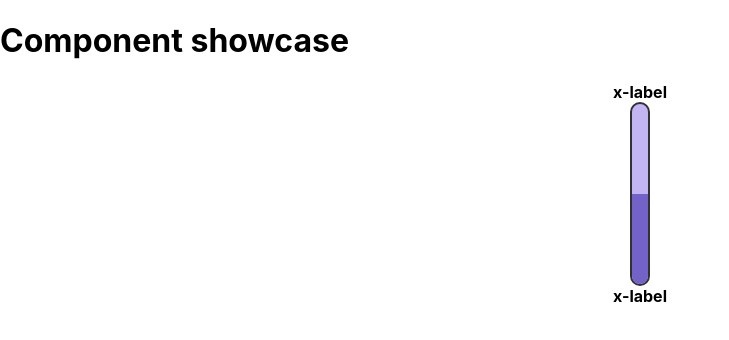
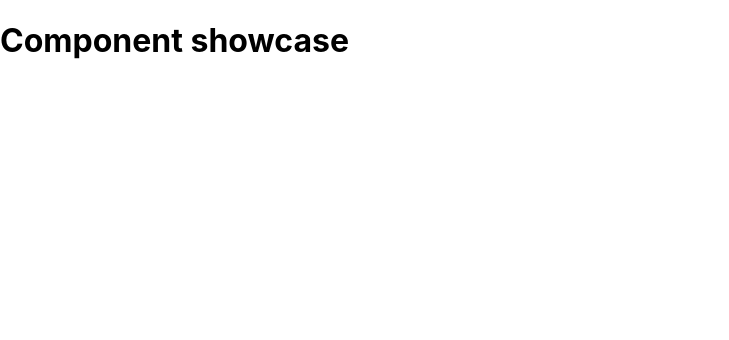
Before and after one commit to Developerlink/react-component-library, a React (Create React App) app: page / in a window 1280 px wide. Shown: the top 340 px of the page, without its empty margins (0-729 px from the left). Built offline with nearby package versions, Linux system fonts and the light colour scheme.

Commit message:
ChartBar final tweaks

```diff
--- a/src/App.js
+++ b/src/App.js
@@ -1,18 +1,13 @@
 import React from "react";
 import ChartBar from "./components/ChartBar";
 import "./App.css";
+import ChartBarExample from "./components/ChartBarExample";
 
 function App() {
   return (
     <React.Fragment>
       <h1>Component showcase</h1>
-      <ChartBar
-        key={0}
-        value={50}
-        maxValue={100}
-        label="x-label"
-      />
-
+      {/* <ChartBarExample /> */}
     </React.Fragment>
   );
 }
```
